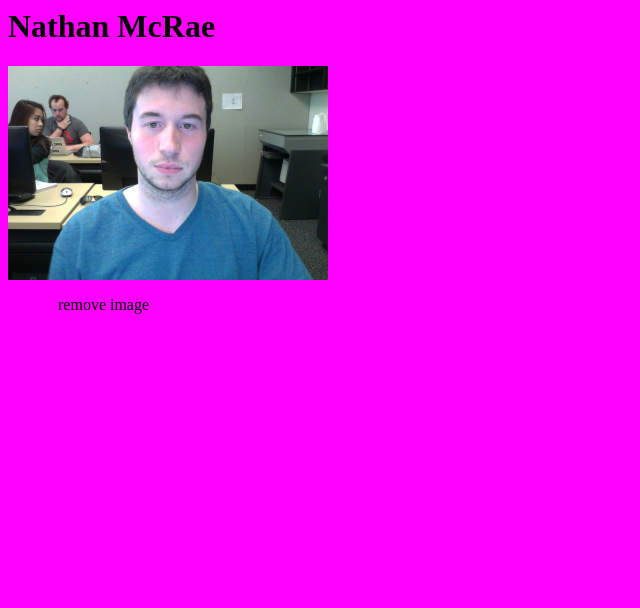
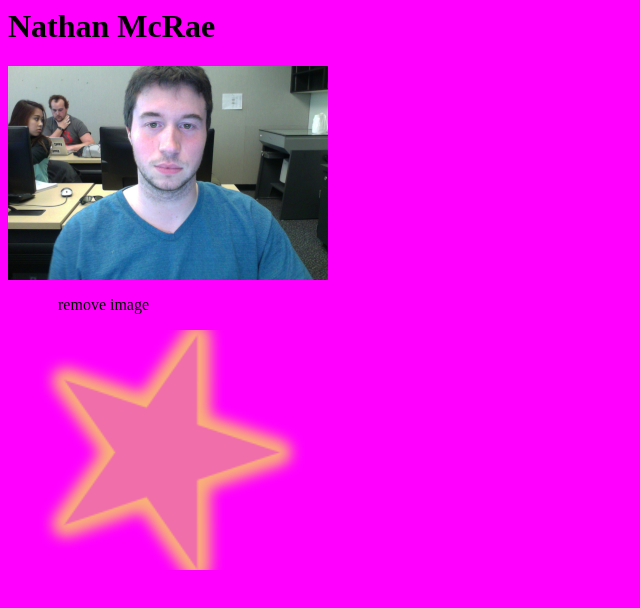
Before and after one commit to nathanmcrae/nathanmcrae.github.io, a plain HTML site: page index.html in a window 1280 px wide. Shown: the whole page, without its empty margins (0-640 px from the left). Drawn offline with Linux system fonts and the light colour scheme.

Commit message:
added image

```diff
--- a/index.html
+++ b/index.html
@@ -10,5 +10,6 @@
 
 	<img src="img/me.jpg" style="">
 <p> remove image</p>
+<img src="img/logo.png">
 </body>
 </html>
```
Also changed, not shown: img/logo.png (added).
